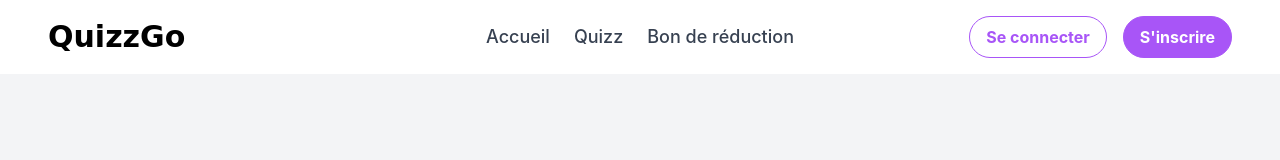
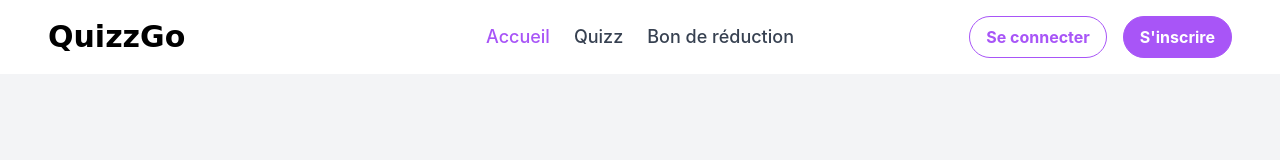
Before and after one commit to mathiascoutant/quizz, a React (Create React App) app in the folder front/: page / in a window 1280 px wide. Shown: the top 160 px of the page. Built offline with nearby package versions, Linux system fonts and the light colour scheme; the HTML template or start-up script is replaced by a standard one.

Commit message:
:bug: fix Navlink href

```diff
--- a/front/src/components/Header.jsx
+++ b/front/src/components/Header.jsx
@@ -61,7 +61,7 @@ function Header() {
             {MENU_ITEMS_LINKS.map((item, index) => (
               <NavLink
                 key={index}
-                to={`/${item.label.toLowerCase()}`}
+                to={item.href}
                 className={({ isActive }) => `
                   relative text-lg font-medium
                   ${isActive ? 'text-purple-500' : 'text-gray-700'}
```
